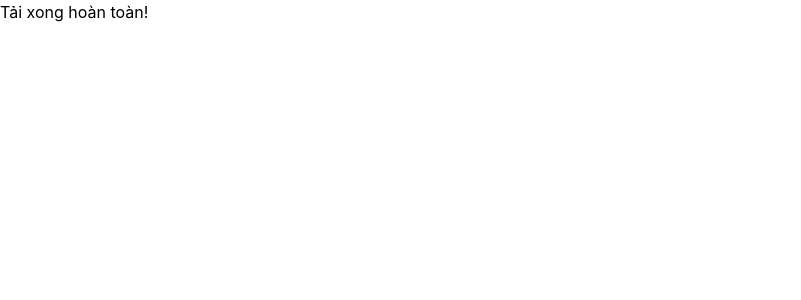
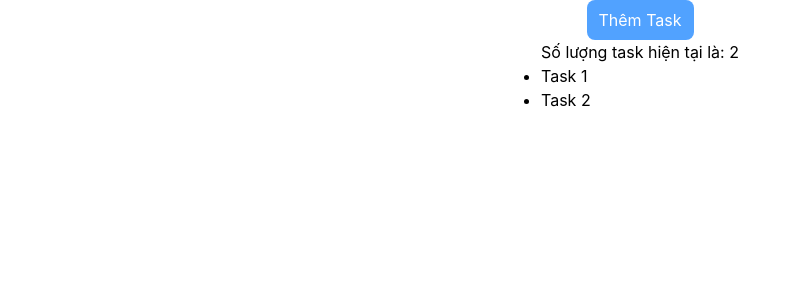
Before and after one commit to VinHa28/base-angular, an Angular app in the folder angular-labs/: page / in a window 1280 px wide. Shown: the top 300 px of the page, without its empty margins (0-801 px from the left). Built offline with nearby package versions, Linux system fonts and the light colour scheme.

Commit message:
feat(lab2.10): change detection with ngDoCheck

```diff
--- a/angular-labs/src/app/app.html
+++ b/angular-labs/src/app/app.html
@@ -6,7 +6,9 @@
   <!-- lab2.8 -->
   <!-- <app-container></app-container> -->
   <!-- lab2.9 -->
-  <app-system-status></app-system-status>
+  <!-- <app-system-status></app-system-status> -->
+  <!-- lab2.10 -->
+   <app-task-container></app-task-container>
 </main>
 
 <router-outlet />
--- a/angular-labs/src/app/app.ts
+++ b/angular-labs/src/app/app.ts
@@ -4,9 +4,10 @@ import { Dashboard } from './lab2_7/dashboard/dashboard';
 import { SystemStatus } from './lab2_9/system-status/system-status';
 import { DynaAccordion } from './lab2_8/dyna-accordion/dyna-accordion';
 import { Container } from './lab2_8/container/container';
+import { TaskContainer } from './lab2_10/task-container/task-container';
 @Component({
   selector: 'app-root',
-  imports: [RouterOutlet, SystemStatus],
+  imports: [RouterOutlet, TaskContainer],
   templateUrl: './app.html',
   styleUrl: './app.css',
 })
--- /dev/null
+++ b/angular-labs/src/app/lab2_10/task-container/task-container.html
@@ -0,0 +1,6 @@
+<div class="flex flex-col items-center w-full">
+  <button (click)="addTask()" class="bg-blue-400 text-white px-3 py-2 rounded-lg cursor-pointer">
+    Thêm Task
+  </button>
+  <app-task-notification [tasks]="parentTasks"></app-task-notification>
+</div>
--- /dev/null
+++ b/angular-labs/src/app/lab2_10/task-container/task-container.ts
@@ -0,0 +1,15 @@
+import { Component } from '@angular/core';
+import { TaskNotification } from '../task-notification/task-notification';
+
+@Component({
+  selector: 'app-task-container',
+  imports: [TaskNotification],
+  templateUrl: './task-container.html',
+})
+export class TaskContainer {
+  parentTasks: string[] = ['Task 1', 'Task 2'];
+
+  addTask() {
+    this.parentTasks.push('Task Mới');
+  }
+}
--- /dev/null
+++ b/angular-labs/src/app/lab2_10/task-notification/task-notification.html
@@ -0,0 +1,8 @@
+<div>
+  <span>Số lượng task hiện tại là: {{ taskCount }}</span>
+  <ul class="list-disc">
+    @for (task of tasks; track $index) {
+      <li>{{ task }}</li>
+    }
+  </ul>
+</div>
--- /dev/null
+++ b/angular-labs/src/app/lab2_10/task-notification/task-notification.ts
@@ -0,0 +1,21 @@
+import { Component, DoCheck, Input, IterableDiffers } from '@angular/core';
+
+@Component({
+  selector: 'app-task-notification',
+  imports: [],
+  templateUrl: './task-notification.html',
+})
+export class TaskNotification implements DoCheck {
+  @Input() tasks: string[] = [];
+  taskCount: number = 0;
+  private differ: any;
+  constructor(private differs: IterableDiffers) {
+    this.differ = differs.find(this.tasks).create();
+  }
+  ngDoCheck(): void {
+    const changes = this.differ.diff(this.tasks);
+    if (changes) {
+      this.taskCount = this.tasks.length;
+    }
+  }
+}
```
